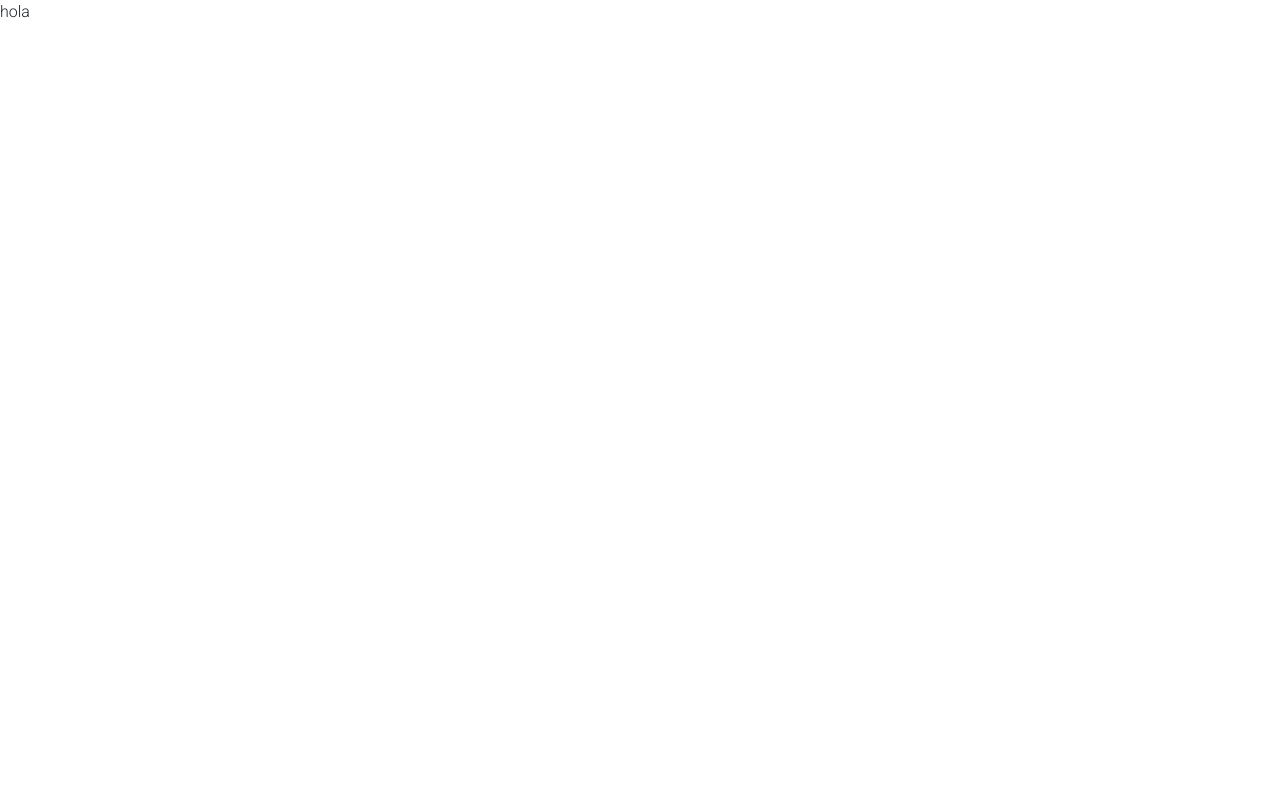
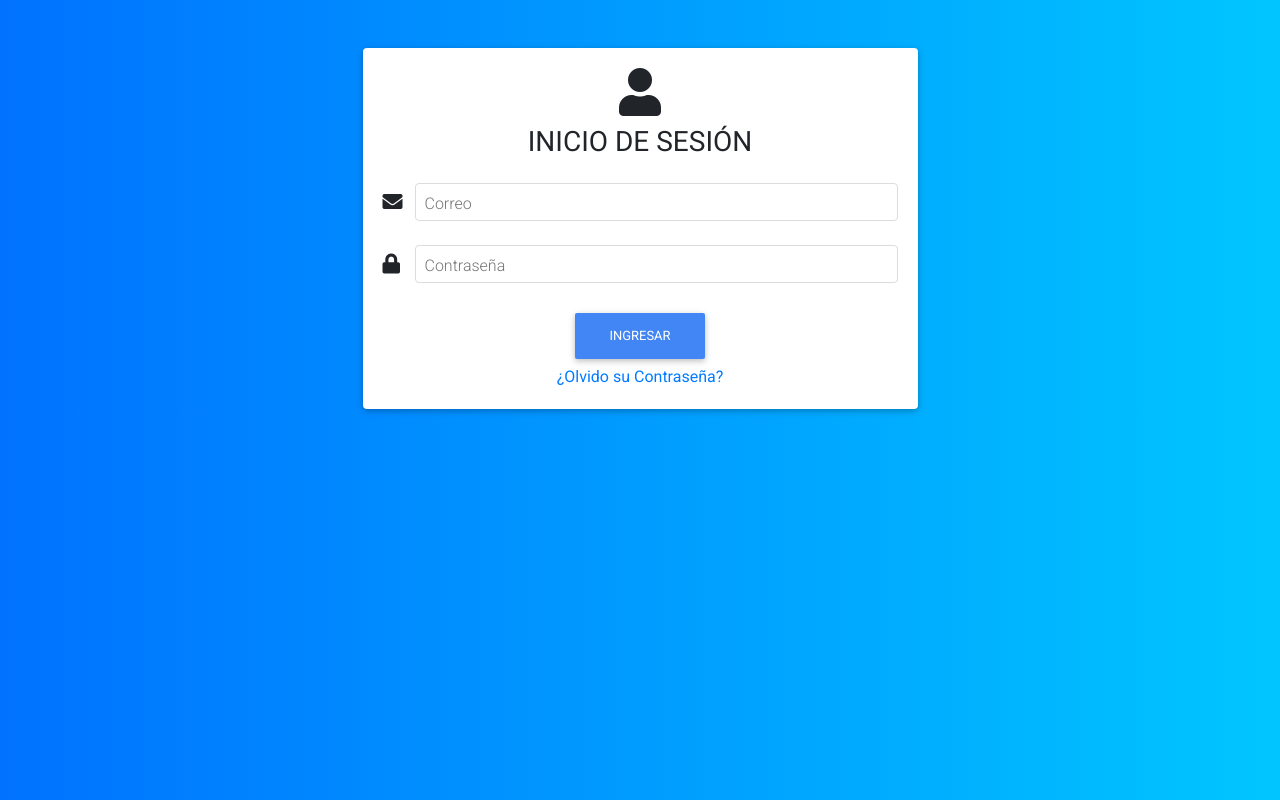
Before and after one commit to KOAT-20/READ, a React (Create React App) app in the folder front-read/: page / in a window 1280 px wide. Built offline with nearby package versions, Linux system fonts and the light colour scheme.

Commit message:
maquetando login

```diff
--- a/front-read/src/App.js
+++ b/front-read/src/App.js
@@ -1,9 +1,13 @@
-import React from 'react';
+import React, { Component } from 'react';
+/* Components */
+import Login from './components/login';
 
-export default function App () {
-  return (
-    <div>
-      hola
-    </div>
-  );
+export default class App extends Component {
+  render () {
+    return (
+      <div>
+        <Login />
+      </div>
+    );
+  }
 }
--- a/front-read/src/components/login/index.js
+++ b/front-read/src/components/login/index.js
@@ -0,0 +1,31 @@
+import React, { Component } from 'react';
+import {
+  MDBContainer, MDBInput, MDBCard, MDBCardBody, MDBIcon,
+} from 'mdbreact';
+
+export default class Login extends Component {
+  render () {
+    return (
+      <MDBContainer className='d-flex justify-content-center mt-5'>
+        <MDBCard className='w-50'>
+          <MDBCardBody>
+            <div className='text-center'>
+              <MDBIcon icon='user' size="3x" />
+              <h3 className='mt-2'>INICIO DE SESIÓN</h3>
+            </div>
+            <form>
+              <MDBInput id='correo' label='Correo' icon='envelope' type='email' outline  />
+              <MDBInput id='clave' label='Contraseña' icon='lock' type='password' outline  />
+              <div className='text-center w-auto'>
+                <button className='btn btn-primary'>Ingresar</button>
+              </div>
+            </form>
+            <div className='text-center'>
+              <a href='/'>¿Olvido su Contraseña?</a>
+            </div>
+          </MDBCardBody>
+        </MDBCard>
+      </MDBContainer>
+    );
+  }
+}
--- a/front-read/src/index.css
+++ b/front-read/src/index.css
@@ -5,6 +5,9 @@ body {
     sans-serif;
   -webkit-font-smoothing: antialiased;
   -moz-osx-font-smoothing: grayscale;
+  background: #00c6ff;  /* fallback for old browsers */
+  background: -webkit-linear-gradient(to right, #0072ff, #00c6ff);  /* Chrome 10-25, Safari 5.1-6 */
+  background: linear-gradient(to right, #0072ff, #00c6ff); /* W3C, IE 10+/ Edge, Firefox 16+, Chrome 26+, Opera 12+, Safari 7+ */
 }
 
 code {
```
